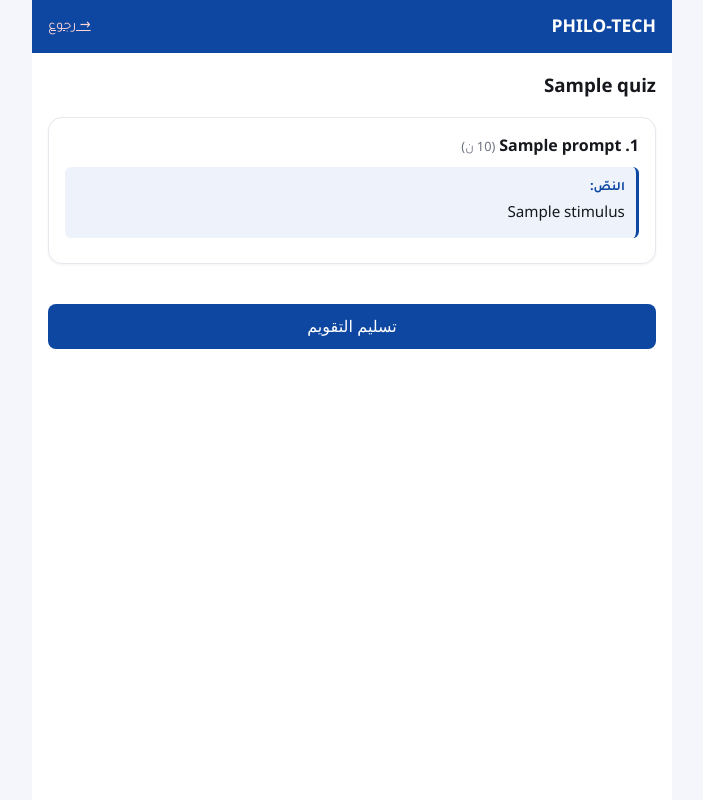
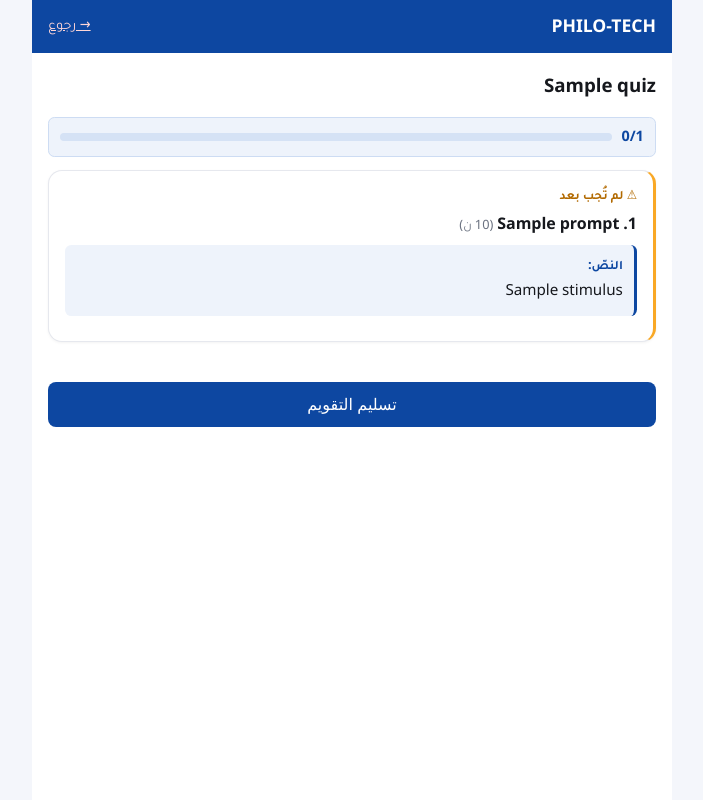
Before and after one commit to mtamer-2030/TAKWIM, a FastAPI app: template templates/v2/student/quiz.html in a window 1280 px wide. Shown: the whole page, without its empty margins (288-991 px from the left). Run offline with FastAPI, Linux system fonts and the light colour scheme; the template is opened without the code that fills it: most values are stand-ins (such as "Sample title", 1, 10 or a date in 2020); parts of the project's set-up code (start-up, migrations or seed data) failed here and were passed over.

Commit message:
٤-أ: تأكيد التسليم + مؤشّر التقدّم ووسم غير المُجاب
ما قبل: التسليم فوريّ بلا تنبيه؛ لا مؤشّر لكم أُجيب من الأسئلة.
ما بعد: شريط تقدّم لاصق (س/الكلّ)، وسم أصفر للسؤال غير المُجاب،
وحوار تأكيد عند التسليم يذكر عدد الأسئلة الباقية ويُمرّر لأوّلها.

Co-Authored-By: Claude Opus 4.8 <noreply@anthropic.com>
Claude-Session: https://claude.ai/code/session_01LhtGEZnH58yjjjysKHRAUz

```diff
--- a/templates/v2/student/quiz.html
+++ b/templates/v2/student/quiz.html
@@ -14,6 +14,15 @@
     background: #c62828; color: #fff; text-align: center; padding: .5rem;
     border-radius: .4rem; margin-bottom: .6rem; font-size: .9rem; }
   #netBanner.show { display: block; }
+  #qzProgress { position: sticky; top: 0; z-index: 4; background: #eef3fb;
+    border: 1px solid #cddcf3; border-radius: .4rem; padding: .5rem .7rem;
+    margin-bottom: .8rem; font-size: .9rem; display: flex; align-items: center; gap: .6rem; }
+  #qzProgress .bar { flex: 1; height: .5rem; background: #d5e2f5; border-radius: 1rem; overflow: hidden; }
+  #qzProgress .bar > i { display: block; height: 100%; width: 0; background: #0d47a1; transition: width .2s; }
+  #qzProgress .cnt { font-weight: 700; color: #0d47a1; white-space: nowrap; }
+  .qz-q.qz-unanswered { border-inline-start: 3px solid #f9a825; }
+  .qz-flag { display: none; font-size: .8rem; color: #b26a00; font-weight: 700; margin-bottom: .4rem; }
+  .qz-q.qz-unanswered .qz-flag { display: block; }
 </style>
 <div class="pt-shell">
   <div class="pt-header">
@@ -23,10 +32,15 @@
   <div class="pt-main">
     <h3 style="margin:.2rem 0 1rem">{{ quiz.title }}</h3>
     <div id="netBanner">⚠ انقطع الاتصال بالشبكة.</div>
+    <div id="qzProgress">
+      <span class="cnt"><span id="qzDone">0</span>/{{ quiz.questions|length }}</span>
+      <span class="bar"><i id="qzBar"></i></span>
+    </div>
     <form id="quizForm" method="post" action="/student/quiz/{{ quiz.id }}/submit">
     {% for q in quiz.questions %}
       {% set a = saved.get(q.id) or {} %}
-      <div class="pt-card" style="margin-bottom:1rem">
+      <div class="pt-card qz-q" data-qid="{{ q.id }}" style="margin-bottom:1rem">
+        <div class="qz-flag">⚠ لم تُجب بعد</div>
         <div style="font-weight:700;margin-bottom:.5rem">{{ loop.index }}. {{ q.prompt }}
           <span class="muted" style="font-weight:400;font-size:.8rem">({{ q.max_score }} ن)</span>
         </div>
@@ -191,14 +205,49 @@
       });
   }
 
+  // ٤-أ: مؤشّر التقدّم — كم سؤالاً أُجيب من الكلّ، ووسم غير المُجاب.
+  var cards = Array.prototype.slice.call(form.querySelectorAll('.qz-q'));
+  var doneEl = document.getElementById('qzDone');
+  var barEl = document.getElementById('qzBar');
+  function isAnswered(card) {
+    var els = card.querySelectorAll('input, textarea, select');
+    for (var i = 0; i < els.length; i++) {
+      var el = els[i];
+      if (el.type === 'radio' || el.type === 'checkbox') { if (el.checked) return true; }
+      else if ((el.value || '').trim() !== '') return true;
+    }
+    return false;
+  }
+  function updateProgress() {
+    var done = 0;
+    cards.forEach(function (c) {
+      var ok = isAnswered(c);
+      if (ok) done++;
+      c.classList.toggle('qz-unanswered', !ok);
+    });
+    if (doneEl) doneEl.textContent = done;
+    if (barEl) barEl.style.width = (cards.length ? (done * 100 / cards.length) : 0) + '%';
+    return done;
+  }
+
   function onEdit() {
-    dirty = true; backupLocal(); render();
+    dirty = true; backupLocal(); render(); updateProgress();
     clearTimeout(timer);
     timer = setTimeout(save, 3000);   // ح-١٦: مهلة أطول تقلّل تردّد الحفظ تحت الحمل.
   }
   form.addEventListener('input', onEdit);
   form.addEventListener('change', onEdit);
-  form.addEventListener('submit', function () { submitting = true; clearLocal(); });
+  // ٤-أ: تأكيد التسليم — يمنع التسليم العرَضيّ ويُنبّه إلى الأسئلة غير المُجابة.
+  form.addEventListener('submit', function (e) {
+    var left = cards.length - updateProgress();
+    if (left > 0 && !window.confirm('بقي ' + left + ' سؤالاً بلا جواب.\nهل تريد التسليم رغم ذلك؟ لا يمكن التسليم مرّة أخرى.')) {
+      e.preventDefault();
+      var first = form.querySelector('.qz-unanswered');
+      if (first) first.scrollIntoView({ behavior: 'smooth', block: 'center' });
+      return;
+    }
+    submitting = true; clearLocal();
+  });
   setInterval(save, 20000);
 
   window.addEventListener('online', function () { render(); save(); });
@@ -220,6 +269,7 @@
       el.value = vals[0];
     }
   }
+  updateProgress();   // الحالة الابتدائيّة من مسوّدة الخادم (ح-٦).
   (function restoreLocal() {
     var raw;
     try { raw = localStorage.getItem(LS_KEY); } catch (e) { return; }
@@ -229,7 +279,7 @@
       Object.keys(saved.data).forEach(function (k) { setField(k, saved.data[k]); });
     } catch (e) { clearLocal(); return; }
     // وجودُ نسخة محلّية يعني أنّ حفظاً سابقاً لم يكتمل: علّمها غير محفوظة وأعد الإرسال.
-    dirty = true; render(); save();
+    dirty = true; render(); updateProgress(); save();
   })();
 })();
 </script>
```
